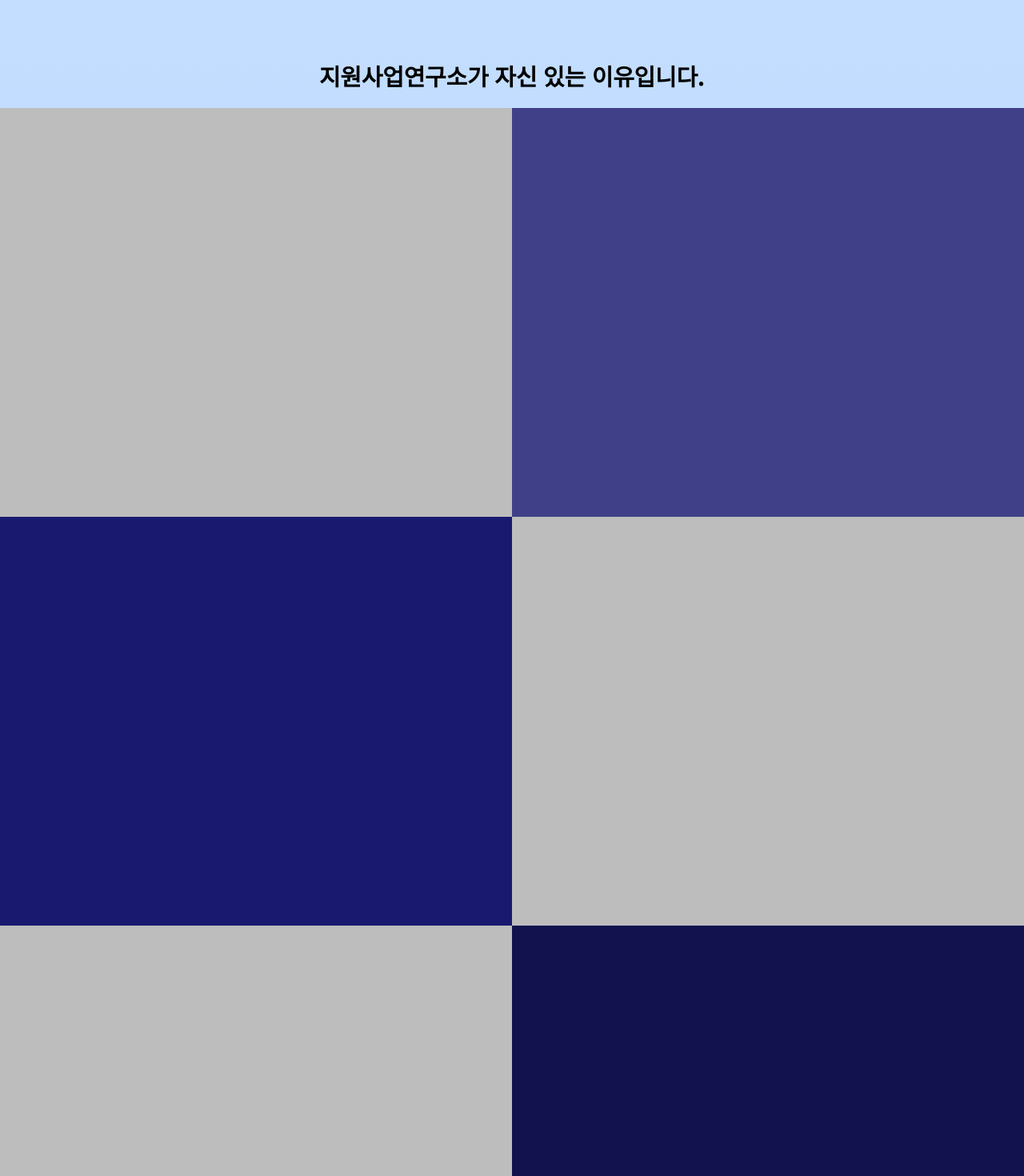
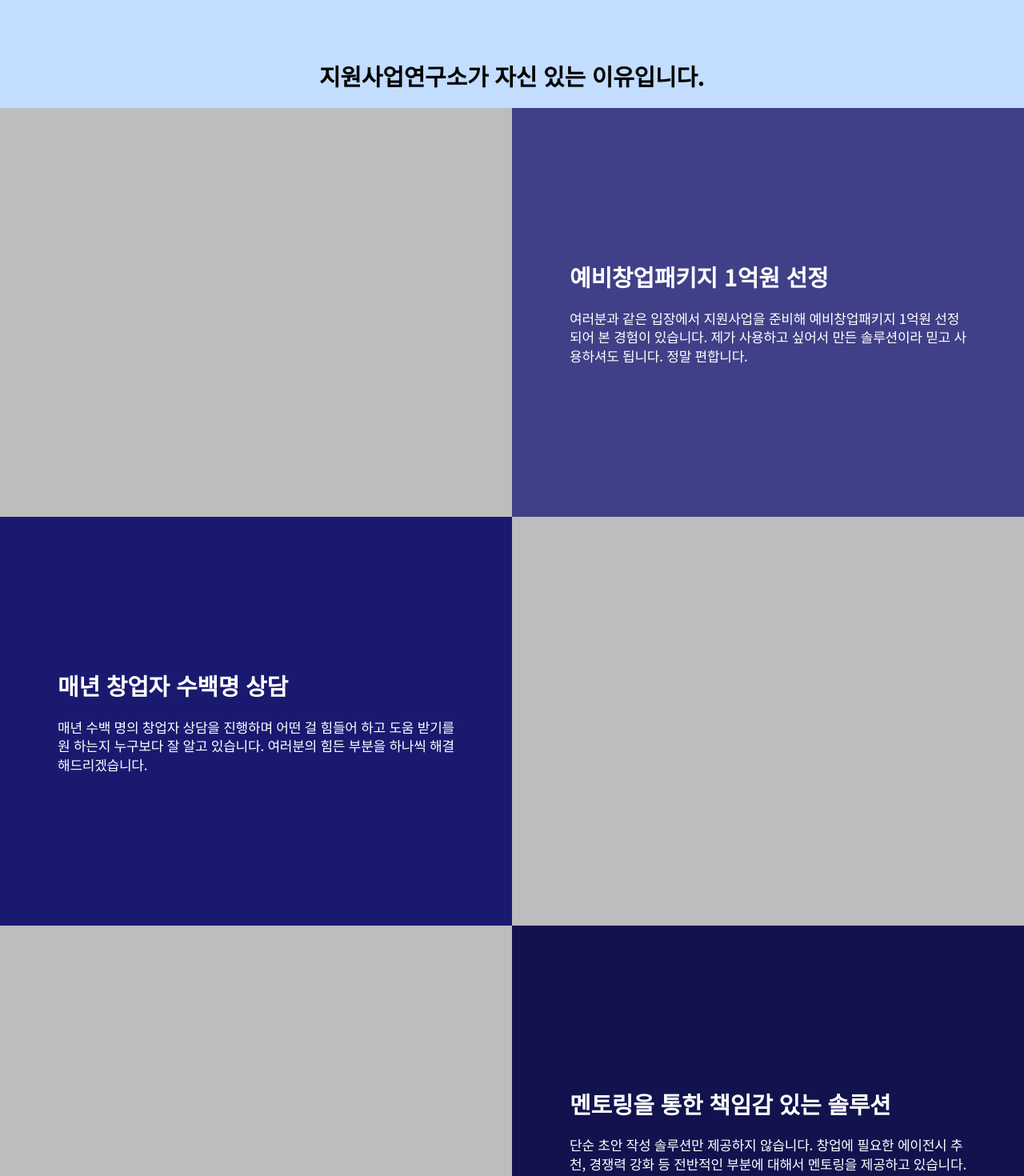
Before and after one commit to Iroff1/support-lab-frontend, a React app: page / in a window 1280 px wide. Shown: the part 4260-5730 px from the top of the page at 80% size. Built offline with nearby package versions, Linux system fonts and the light colour scheme; a web font is replaced by a local one.

Commit message:
feat: 메인 메리트 박스 구현

```diff
--- a/src/components/main/MainMeritBox.tsx
+++ b/src/components/main/MainMeritBox.tsx
@@ -1,5 +1,6 @@
 import palette from '@colors/index';
-import styled from 'styled-components';
+import tranlateFontSize from '@hooks/tranlateFontSize';
+import styled, { css } from 'styled-components';
 
 const MainMeritBoxBlock = styled.div`
   display: flex;
@@ -26,17 +27,55 @@ const BoxItem = styled.div`
   &:nth-child(6) {
     background-color: ${palette.main.B400};
   }
+
+  & > div {
+    width: 496px;
+    h2 {
+      ${css(tranlateFontSize('B_29'))}
+    }
+    p {
+      margin-top: 20px;
+      ${css(tranlateFontSize('R_17'))}
+    }
+  }
 `;
 
 const MainMeritBox = () => {
   return (
     <MainMeritBoxBlock>
       <BoxItem></BoxItem>
+      <BoxItem>
+        <div className="message">
+          <h2>예비창업패키지 1억원 선정</h2>
+          <p>
+            여러분과 같은 입장에서 지원사업을 준비해 예비창업패키지 1억원
+            선정되어 본 경험이 있습니다. 제가 사용하고 싶어서 만든 솔루션이라
+            믿고 사용하셔도 됩니다. 정말 편합니다.
+          </p>
+        </div>
+      </BoxItem>
+      <BoxItem>
+        <div>
+          <h2>매년 창업자 수백명 상담</h2>
+          <p>
+            매년 수백 명의 창업자 상담을 진행하며 어떤 걸 힘들어 하고 도움
+            받기를 원 하는지 누구보다 잘 알고 있습니다. 여러분의 힘든 부분을
+            하나씩 해결해드리겠습니다.
+          </p>
+        </div>
+      </BoxItem>
       <BoxItem></BoxItem>
       <BoxItem></BoxItem>
-      <BoxItem></BoxItem>
-      <BoxItem></BoxItem>
-      <BoxItem></BoxItem>
+      <BoxItem>
+        <div>
+          <h2>멘토링을 통한 책임감 있는 솔루션</h2>
+          <p>
+            단순 초안 작성 솔루션만 제공하지 않습니다. 창업에 필요한 에이전시
+            추천, 경쟁력 강화 등 전반적인 부분에 대해서 멘토링을 제공하고
+            있습니다.
+          </p>
+        </div>
+      </BoxItem>
     </MainMeritBoxBlock>
   );
 };
```
